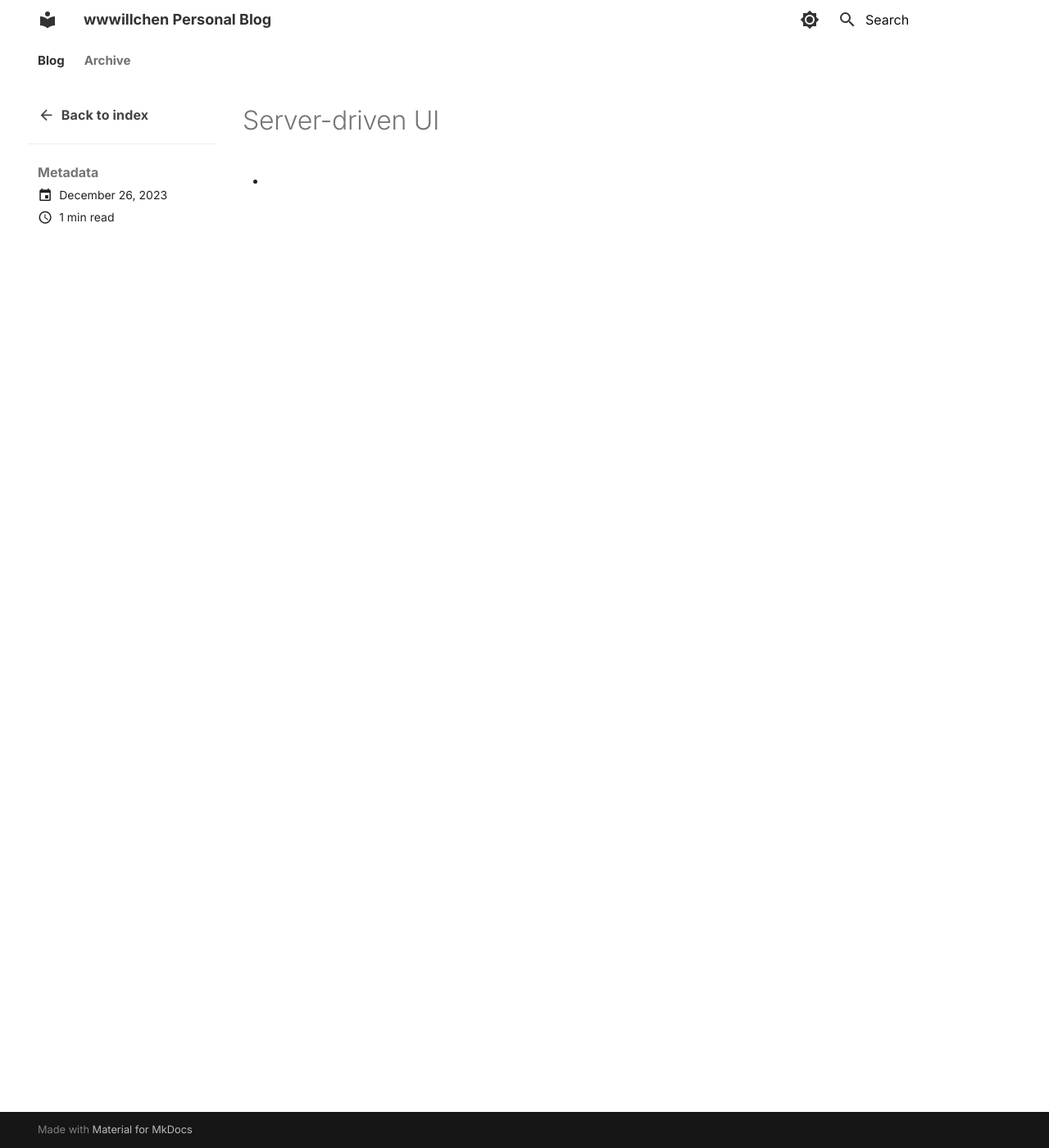
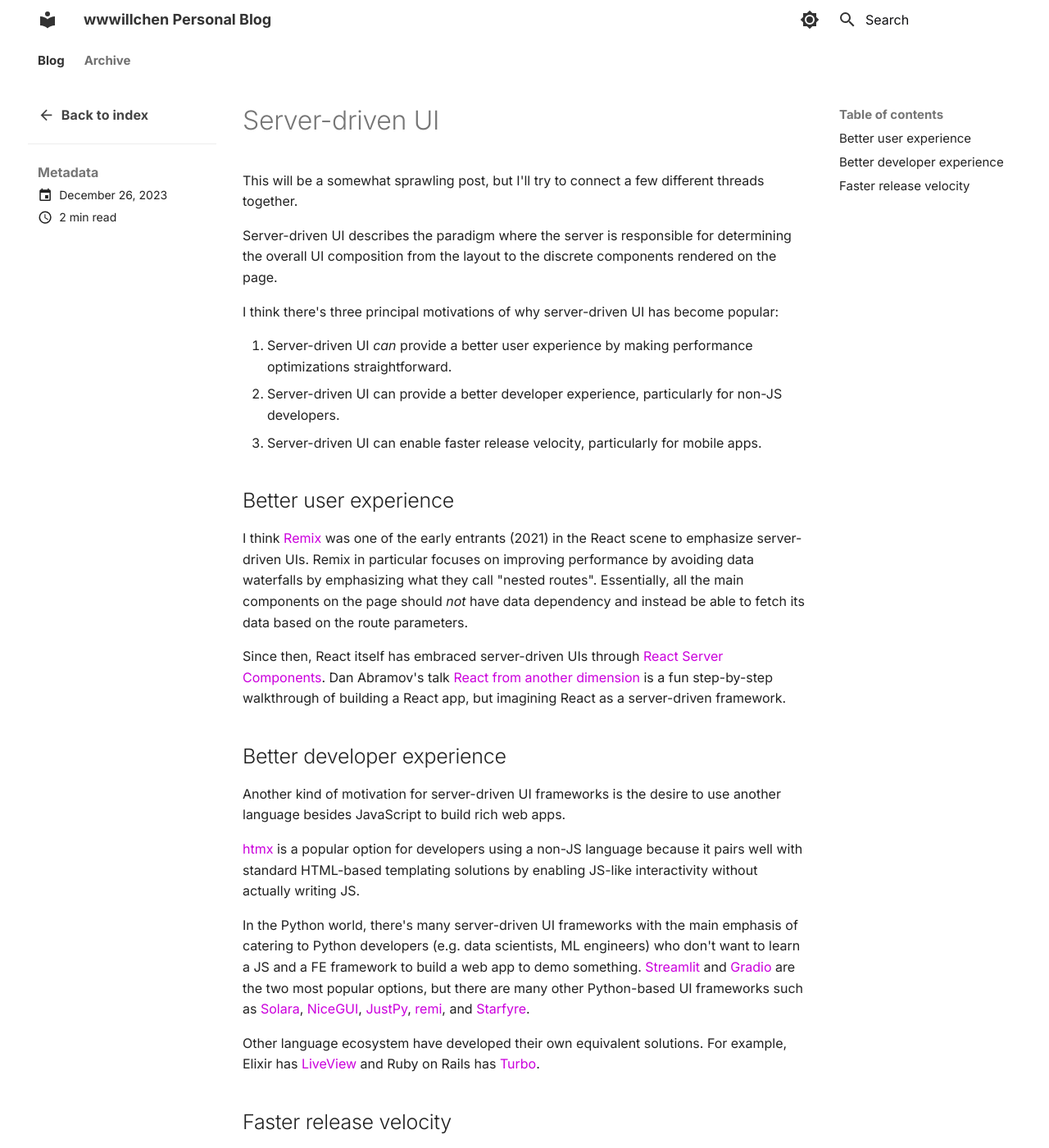
Before and after one commit to wwwillchen/blog, an MkDocs documentation site: the page built from docs/posts/server_driven_ui.md, in a window 1280 px wide and 1400 px high. Shown: the whole window at 82% size. Built offline with MkDocs 1.6.1 and Material for MkDocs 9.7.7, drawn with Linux system fonts in a browser that asks for light colours; some of the changed text lies outside the part shown.

Commit message:
Draft server-driven UI

```diff
--- a/docs/posts/server_driven_ui.md
+++ b/docs/posts/server_driven_ui.md
@@ -4,4 +4,34 @@
 
 # Server-driven UI
 
--
+This will be a somewhat sprawling post, but I'll try to connect a few different threads together.
+
+Server-driven UI describes the paradigm where the server is responsible for determining the overall UI composition from the layout to the discrete components rendered on the page.
+
+I think there's three principal motivations of why server-driven UI has become popular:
+
+1. Server-driven UI _can_ provide a better user experience by making performance optimizations straightforward.
+1. Server-driven UI can provide a better developer experience, particularly for non-JS developers.
+1. Server-driven UI can enable faster release velocity, particularly for mobile apps.
+
+## Better user experience
+
+I think [Remix](http://remix.run/) was one of the early entrants (2021) in the React scene to emphasize server-driven UIs. Remix in particular focuses on improving performance by avoiding data waterfalls by emphasizing what they call "nested routes". Essentially, all the main components on the page should *not* have data dependency and instead be able to fetch its data based on the route parameters.
+
+Since then, React itself has embraced server-driven UIs through [React Server Components](https://react.dev/blog/2023/03/22/react-labs-what-we-have-been-working-on-march-2023#react-server-components). Dan Abramov's talk [React from another dimension](https://youtu.be/zMf_xeGPn6s?si=OBGe6XrTW_v-DC1Y) is a fun step-by-step walkthrough of building a React app, but imagining React as a server-driven framework.
+
+## Better developer experience
+
+Another kind of motivation for server-driven UI frameworks is the desire to use another language besides JavaScript to build rich web apps.
+
+[htmx](https://htmx.org/) is a popular option for developers using a non-JS language because it pairs well with standard HTML-based templating solutions by enabling JS-like interactivity without actually writing JS.
+
+In the Python world, there's many server-driven UI frameworks with the main emphasis of catering to Python developers (e.g. data scientists, ML engineers) who don't want to learn a JS and a FE framework to build a web app to demo something. [Streamlit](https://streamlit.io/) and [Gradio](https://www.gradio.app/) are the two most popular options, but there are many other Python-based UI frameworks such as [Solara](https://solara.dev/), [NiceGUI](https://nicegui.io/), [JustPy](https://justpy.io/), [remi](https://github.com/rawpython/remi), and [Starfyre](https://sanskar.wtf/posts/hello-starfyre).
+
+Other language ecosystem have developed their own equivalent solutions. For example, Elixir has [LiveView](https://youtu.be/FADQAnq0RpA?si=zCECWqZhfk3LXM1V) and Ruby on Rails has [Turbo](https://turbo.hotwired.dev/).
+
+## Faster release velocity
+
+The last kind of motivation that I often see deals with the reality that mobile apps oftentimes have slower release velocity due to the app review cycle.
+
+Flutter's [rfw](https://pub.dev/packages/rfw) package (Remote Flutter Widgets) and Airbnb's [server-driven UI system](https://youtu.be/Ir8lq4rSyyc?si=tcQMo-iDb0DpIJPp) are examples of addressing this issue.
```
